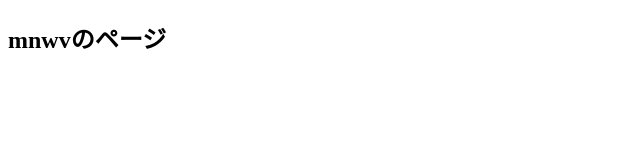
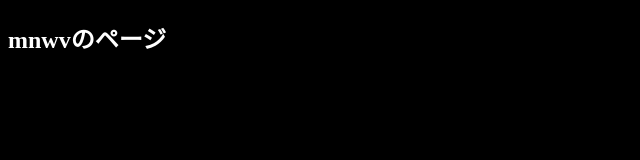
Before and after one commit to mnwv/mnwv.github.io, a plain HTML site: page index.html in a window 1280 px wide. Shown: the whole page, without its empty margins (0-640 px from the left). Drawn offline with Linux system fonts and the dark colour scheme.

Commit message:
dark mode 対応

```diff
--- a/index.html
+++ b/index.html
@@ -1,8 +1,16 @@
 <!DOCTYPE html>
 <html>
 <head>
-  <meta charset="utf-8">
-  <meta name="viewport" content="width=device-width, initial-scale=1.0">
+	<meta charset="utf-8">
+	<meta name="viewport" content="width=device-width, initial-scale=1.0">
+  <style>
+  	@media (prefers-color-scheme: dark) {
+			body {
+				background-color: #000;
+				color: #fff;
+			}
+		}
+  </style>
   <title>FirstPage</title>
 </head>
 <body>
```
